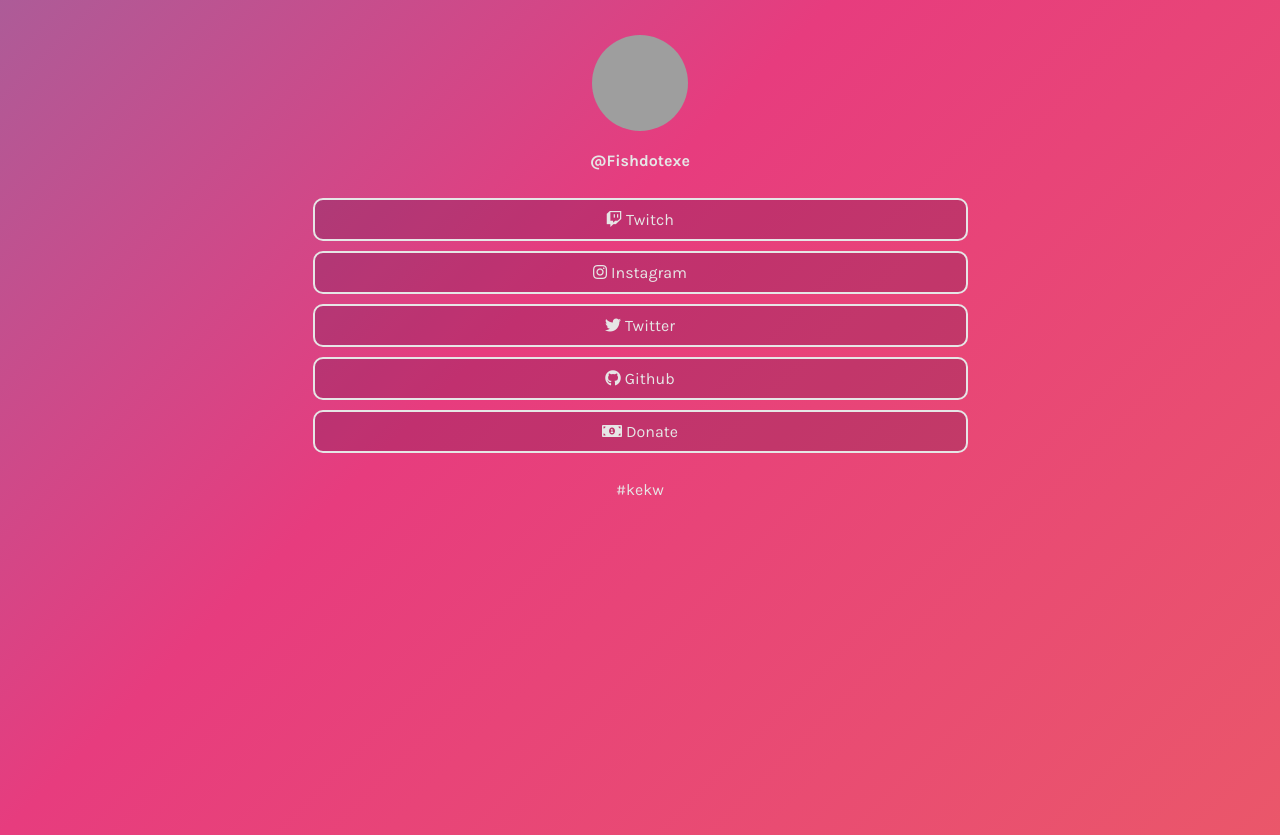
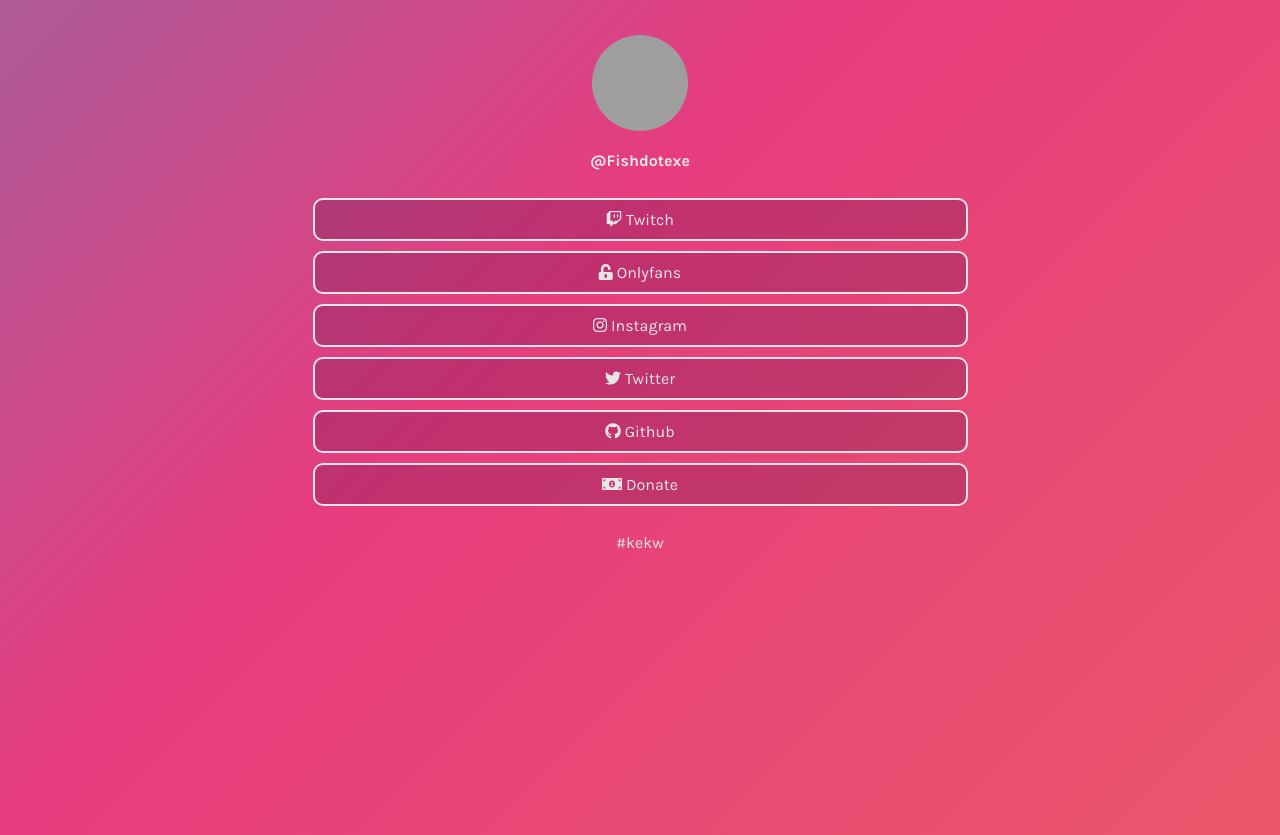
Before and after one commit to Fishdotexe/links, a plain HTML site: page index.html in a window 1280 px wide. Drawn offline with Linux system fonts and the light colour scheme; grey boxes are pictures that could not be loaded.

Commit message:
Added link
Added "OnlyFans" link

```diff
--- a/index.html
+++ b/index.html
@@ -26,6 +26,8 @@
 
         <a class="link" href="https://www.twitch.tv/fishdotexe" target="_blank"><i
                 class="fab fa-twitch">&nbsp;</i>Twitch</a>
+        <a class="link" href="https://twitch.fshr.xyz/onlyfans" target="_blank"><i
+            class="fas fa-unlock-alt">&nbsp;</i>Onlyfans</a>
         <a class="link" href="https://www.instagram.com/fishdotexe" target="_blank"><i
                 class="fab fa-instagram">&nbsp;</i>Instagram</a>
         <a class="link" href="https://twitter.com/Fishdotexe" target="_blank"><i
```
